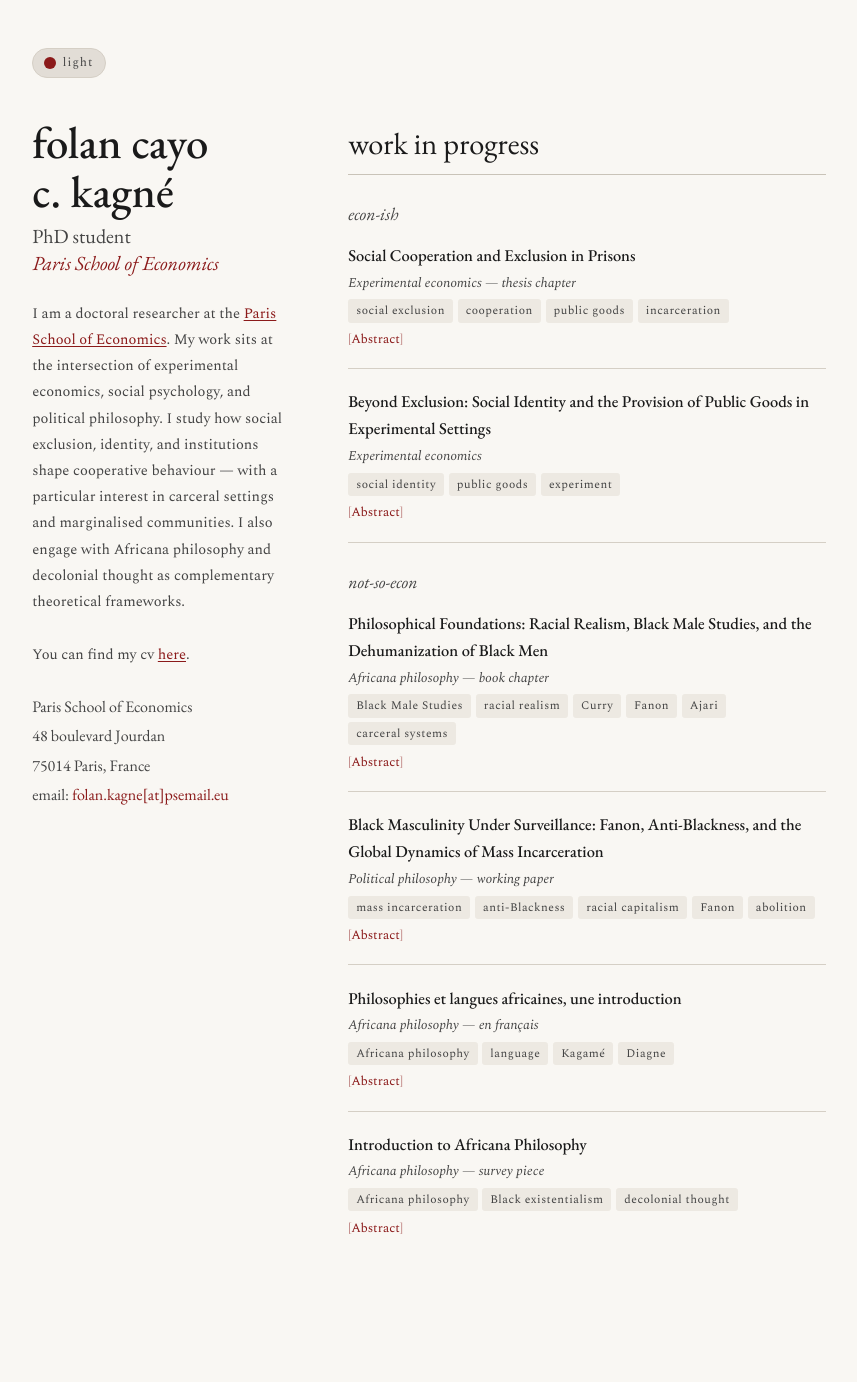
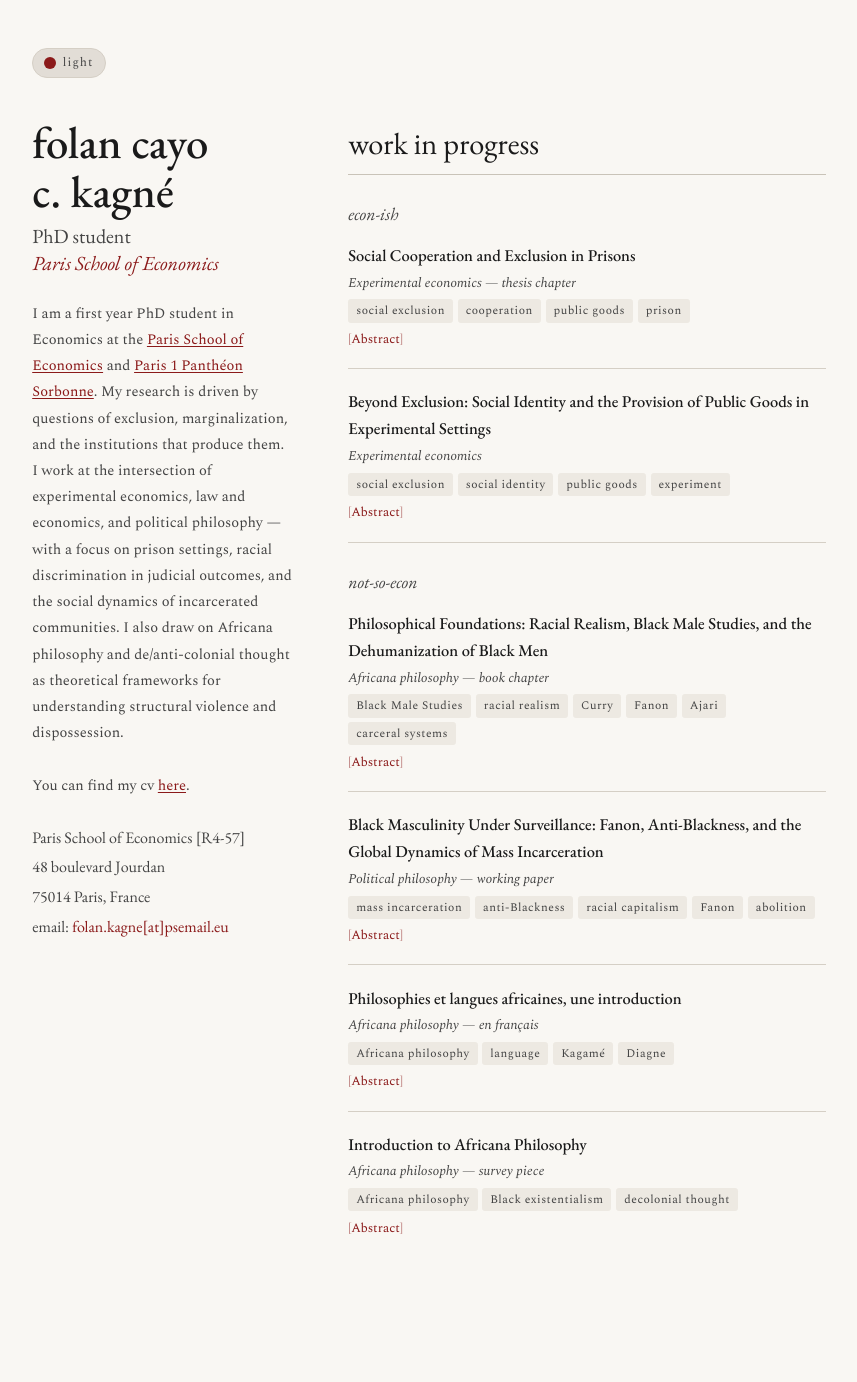
Before and after one commit to folankagne/folankagne.github.io, a Jekyll site: the page preview/home.html, which Jekyll copies as it is, in a window 1280 px wide. Shown: the whole page, without its empty margins (211-1068 px from the left). Built offline with Jekyll 4.4.1, drawn with Linux system fonts in a browser that asks for light colours.

Commit message:
Update home.html

```diff
--- a/preview/home.html
+++ b/preview/home.html
@@ -252,18 +252,16 @@
         </div>
 
         <p class="ck-bio">
-          I am a doctoral researcher at the
-          <a href="https://www.parisschoolofeconomics.eu/" target="_blank">Paris School of Economics</a>.
-          My work sits at the intersection of experimental economics, social psychology, and political philosophy.
-          I study how social exclusion, identity, and institutions shape cooperative behaviour —
-          with a particular interest in carceral settings and marginalised communities.
-          I also engage with Africana philosophy and decolonial thought as complementary theoretical frameworks.
+          I am a first year PhD student in Economics at the
+          <a href="https://www.parisschoolofeconomics.eu/" target="_blank">Paris School of Economics</a> and <a href="https://economie.pantheonsorbonne.fr/" target="_blank">Paris 1 Panthéon Sorbonne</a>.
+          My research is driven by questions of exclusion, marginalization, and the institutions that produce them. I work at the intersection of experimental economics, law and economics, and political philosophy — with a focus on prison settings, racial discrimination in judicial outcomes, and the social dynamics of incarcerated communities. I also draw on Africana philosophy and de/anti-colonial thought as theoretical frameworks for understanding structural violence and dispossession.
+          <!-- I am broadly interested in how institutions produce and sustain social exclusion — with a particular focus on prison settings, racial discrimination in judicial outcomes, and the conditions of marginalised communities. My work combines experimental economics and law and economics with political philosophy, and engages Africana philosophy and de/anti-colonial thought as complementary frameworks for thinking about structural violence, identity, and dignity. -->
           <br><br>
           You can find my cv <a href="/files/CV_FK_Feb2026.pdf">here</a>.
         </p>
 
         <div class="ck-address">
-          Paris School of Economics<br>
+          Paris School of Economics [R4-57]<br>
           48 boulevard Jourdan<br>
           75014 Paris, France
           <br>email: <a href="mailto:folan.kagne@psemail.eu">folan.kagne[at]psemail.eu</a>
@@ -305,7 +303,7 @@
               <span class="ck-tag">social exclusion</span>
               <span class="ck-tag">cooperation</span>
               <span class="ck-tag">public goods</span>
-              <span class="ck-tag">incarceration</span>
+              <span class="ck-tag">prison</span>
             </div>
             <div class="ck-links">
               <button class="ck-abs-btn" onclick="ckAbs('abs-prison')">Abstract</button>
@@ -325,6 +323,7 @@
             <div class="ck-paper-title">Beyond Exclusion: Social Identity and the Provision of Public Goods in Experimental Settings</div>
             <div class="ck-paper-meta">Experimental economics</div>
             <div class="ck-tags">
+              <span class="ck-tag">social exclusion</span>
               <span class="ck-tag">social identity</span>
               <span class="ck-tag">public goods</span>
               <span class="ck-tag">experiment</span>
```
